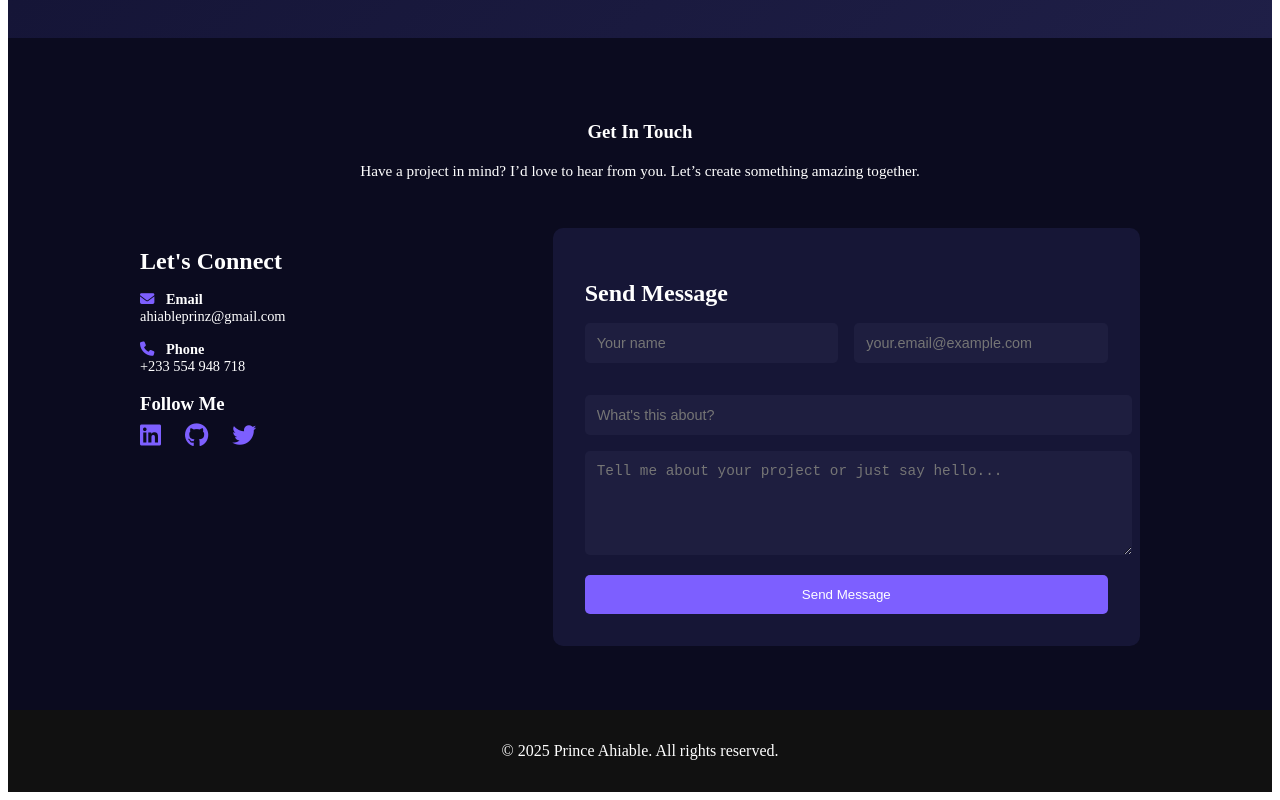
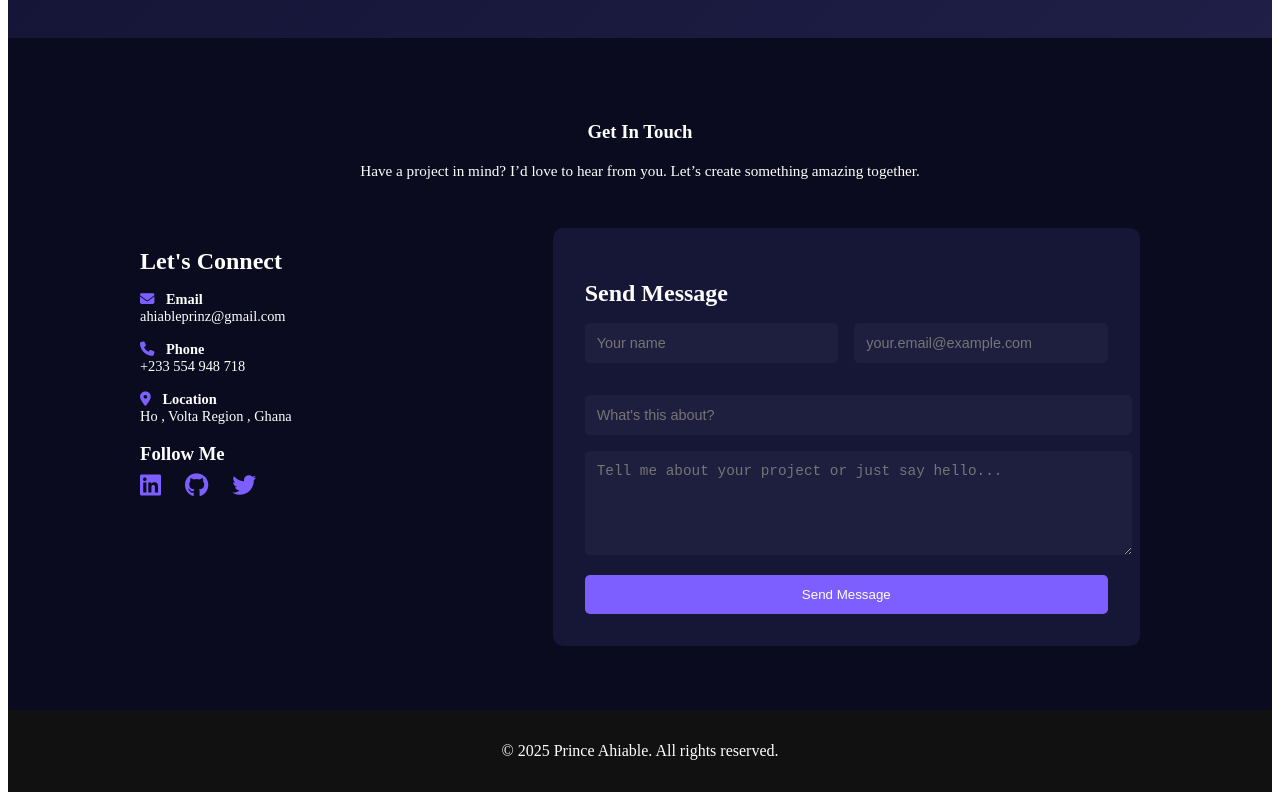
Before and after one commit to PrinzAhiable/PrinzAhiable.github.io, a Vue app: page / in a window 1280 px wide. Shown: the part 4246-5046 px from the top of the page. Built offline with nearby package versions, Linux system fonts and the light colour scheme.

Commit message:
updated and deployed

```diff
--- a/src/views/Contact.vue
+++ b/src/views/Contact.vue
@@ -18,7 +18,18 @@
           </li>
           <li>
             <i class="fas fa-phone"></i> <span>Phone</span><br />
-            <a href="tel:+233554948718" class="contact-link"> +233 554 948 718</a>
+            <a href="tel:+233554948718" class="contact-link"> +233 554 948 718 </a>
+          </li>
+          <li>
+            <i class="fas fa-map-marker-alt"></i> <span>Location</span><br />
+            <a
+              href="https://www.google.com/maps/search/?api=1&query=Ho+Volta+Region+Ghana"
+              target="_blank"
+              rel="noopener noreferrer"
+              class="contact-link"
+            >
+              Ho , Volta Region , Ghana
+            </a>
           </li>
         </ul>
 
```
Also changed, not shown: 4 other files (tests, documents, lock files or other folders).
